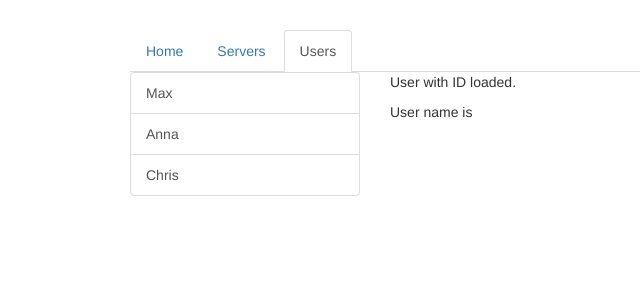
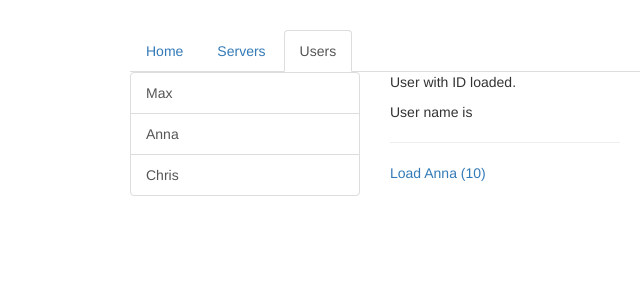
Before and after one commit to jscharnitzke/udemy-angular-basics-routing, an Angular app: page /users in a window 1280 px wide. Shown: the top 300 px of the page, without its empty margins (135-775 px from the left). Built offline with nearby package versions, Linux system fonts and the light colour scheme.

Commit message:
Added a sub to route params to update model when params change

```diff
--- a/src/app/users/user/user.component.html
+++ b/src/app/users/user/user.component.html
@@ -1,2 +1,4 @@
 <p>User with ID {{ user.id }} loaded.</p>
 <p>User name is {{ user.name }}</p>
+<hr>
+<a [routerLink]="['/users', 10, 'Anna']">Load Anna (10)</a>
--- a/src/app/users/user/user.component.ts
+++ b/src/app/users/user/user.component.ts
@@ -16,5 +16,10 @@ export class UserComponent implements OnInit {
       id: this.route.snapshot.params['userId'],
       name: this.route.snapshot.params['userName']
     };
+
+    this.route.params.subscribe(
+      paramData =>
+        (this.user = { id: paramData['userId'], name: paramData['userName'] })
+    );
   }
 }
```
